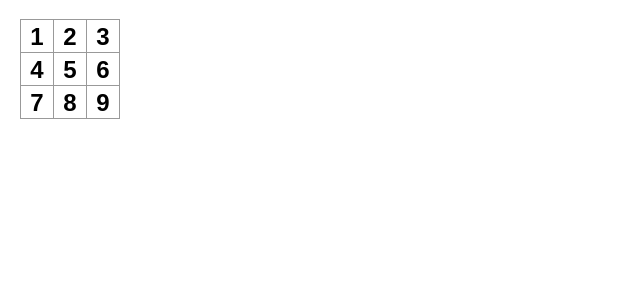
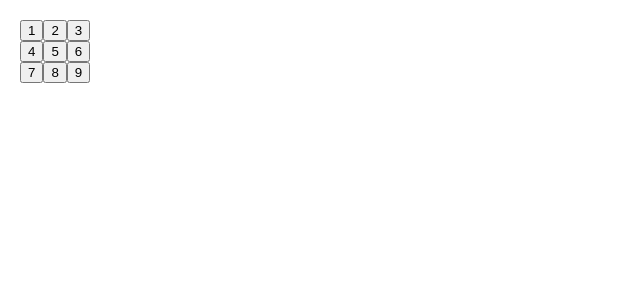
Before and after one commit to alexdancer/tic-tac-game, a React (Create React App) app: page / in a window 1280 px wide. Shown: the top 300 px of the page, without its empty margins (0-640 px from the left). Built offline with nearby package versions, Linux system fonts and the light colour scheme.

Commit message:
Added a button on the sqaure component

```diff
--- a/src/App.js
+++ b/src/App.js
@@ -1,5 +1,14 @@
 function Square({ value }) {
-  return <button className="square">{value}</button>;
+  function handleClick() {
+    console.log("clicked!");
+  }
+
+  return (
+    <button
+      className="sqaure"
+      onClick={handleClick}
+      >{value}</button>
+  );
 }
 
  export default function Board() {
```
